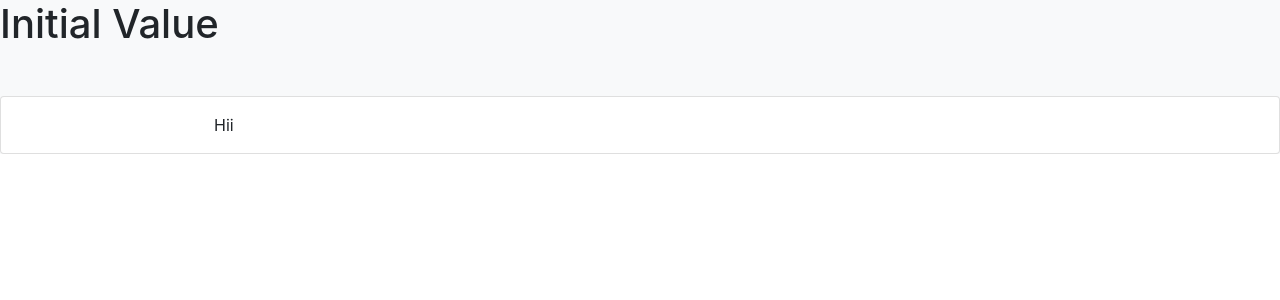
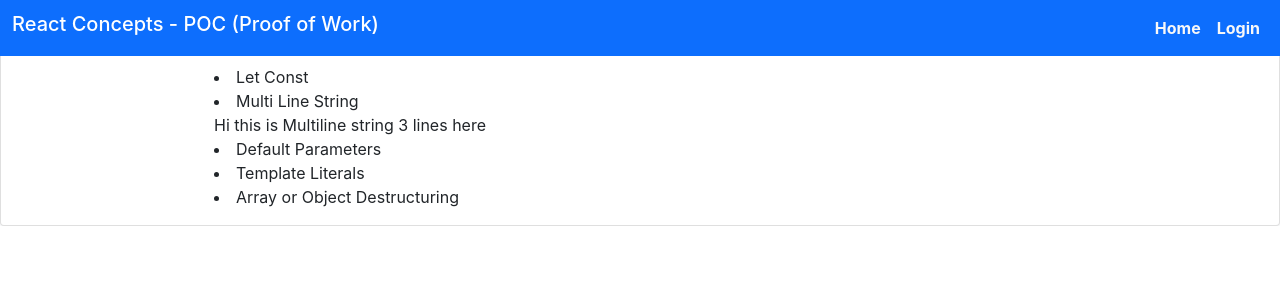
Before and after one commit to muthukumar3/redux-full, a React (Create React App) app: page /test in a window 1280 px wide. Shown: the top 300 px of the page. Built offline with nearby package versions, Linux system fonts and the light colour scheme.

Commit message:
New learning concepts

```diff
--- a/src/App.js
+++ b/src/App.js
@@ -12,18 +12,14 @@ import InfinitePagenation from './components/infinite-pagenation';
 import './index.css';
 import { axiosReqResLoader } from './utils/helpers';
 import { useEffect } from 'react';
-import { useSelector } from 'react-redux';
 
 function App() {
   useEffect(() => { axiosReqResLoader() }, []);
 
-  const fullStore = useSelector(state => state.basicSlice);
-
   return (
     <div className="bg-light">
-        <h1>{fullStore.name}</h1>
         <BrowserRouter>
-          {/* <Header /> */}
+           <Header />
           <div className="card mt-5">
             <div className="col-md-12 d-flex justify-content-center">
                 <div className="col-md-8 m-3">
--- a/src/components/test.js
+++ b/src/components/test.js
@@ -1,9 +1,26 @@
-import React, { Fragment } from 'react';
+import React, { Fragment, useEffect } from 'react';
 
 export default function Test() {
+
+  useEffect(() => {
+
+    return () => {
+      // clear state here
+    }
+  }, []);
+
+  const multiLineString = `Hi
+  this is Multiline string
+  3 lines here`;
+
     return(
       <Fragment>
-        Hii
+        <li> Let Const </li>
+        <li> Multi Line String </li>
+        {multiLineString}
+        <li> Default Parameters </li>
+        <li> Template Literals </li>
+        <li> Array or Object Destructuring  </li>
       </Fragment>
     );
 }
--- a/src/index.js
+++ b/src/index.js
@@ -10,7 +10,7 @@ import LinearProgress from '@mui/material/LinearProgress';
 
 ReactDOM.render(
   <Suspense fallback={<LinearProgress />}>
-    <Provider store={stores}>
+    <Provider store={store}>
         <App/>
     </Provider>
   </Suspense>,
```
Also changed, not shown: test.js (+27 -1 lines).
